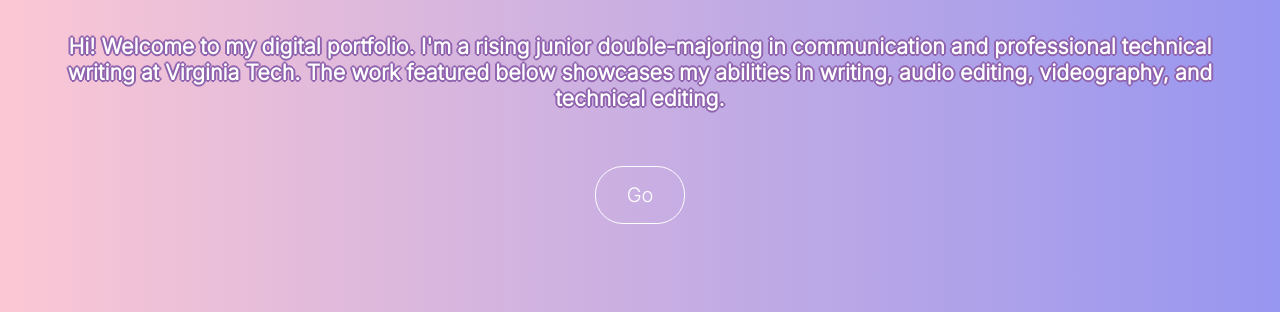
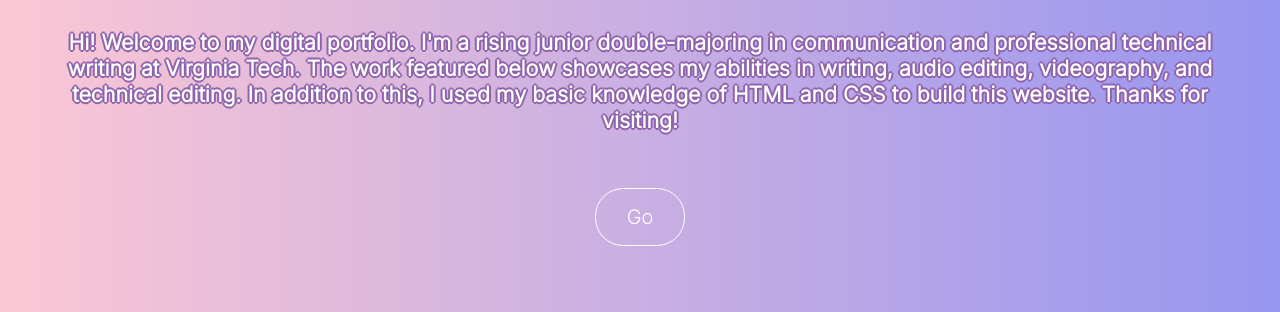
Before and after one commit to katestanko/katestanko.github.io, a plain HTML site: page index.html in a window 1280 px wide. Shown: the part 488-800 px from the top of the page. Drawn offline with Linux system fonts and the light colour scheme; a web font is replaced by a local one.

Commit message:
Updated bio

```diff
--- a/index.html
+++ b/index.html
@@ -20,7 +20,7 @@
         <div class="wrapper">
           <img src="images/kate2.jpg" class="img1" alt="A professional headshot of Kate Stanko, a red-haired person wearing a blue sweater, against Virginia Tech Hokie Stone." />
           <h1>Kate Stanko (they/them)</h1>
-          <p class="bio">Hi! Welcome to my digital portfolio. I'm a rising junior double-majoring in communication and professional technical writing at Virginia Tech. The work featured below showcases my abilities in writing, audio editing, videography, and technical editing.</p>
+          <p class="bio">Hi! Welcome to my digital portfolio. I'm a rising junior double-majoring in communication and professional technical writing at Virginia Tech. The work featured below showcases my abilities in writing, audio editing, videography, and technical editing. In addition to this, I used my basic knowledge of HTML and CSS to build this website. Thanks for visiting!</p>
           <div class="buttonBox">
             <a class="myButton" href="#projects">Go</a>
           </div>
```
